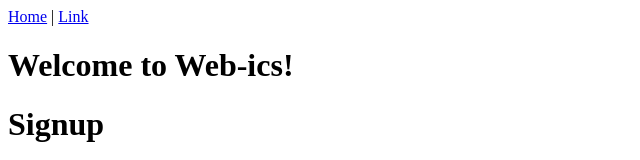
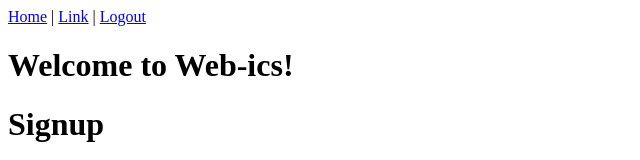
Before and after one commit to robynspaulding/Web-ics_react, a React (Vite) app: page / in a window 1280 px wide. Shown: the top 160 px of the page, without its empty margins (0-640 px from the left). Built offline with nearby package versions, Linux system fonts and the light colour scheme.

Commit message:
creates LogoutLink.jsx with code to delete the jwt token thereby logging out the user, discovered previous error message was becuase I had not restarted my rails server after installing the cors gem, fixed now

```diff
--- a/src/Header.jsx
+++ b/src/Header.jsx
@@ -1,8 +1,10 @@
+import { LogoutLink } from "./LogoutLink";
+
 export function Header() {
   return (
     <header>
       <nav>
-        <a href="#">Home</a> | <a href="#">Link</a>
+        <a href="#">Home</a> | <a href="#">Link</a> | <LogoutLink />
       </nav>
     </header>
   );
--- /dev/null
+++ b/src/LogoutLink.jsx
@@ -0,0 +1,16 @@
+import axios from "axios";
+
+export function LogoutLink() {
+  const handleClick = (event) => {
+    event.preventDefault();
+    delete axios.defaults.headers.common["Authorization"];
+    localStorage.removeItem("jwt");
+    window.location.href = "/";
+  };
+
+  return (
+    <a href="#" onClick={handleClick}>
+      Logout
+    </a>
+  );
+}
```
